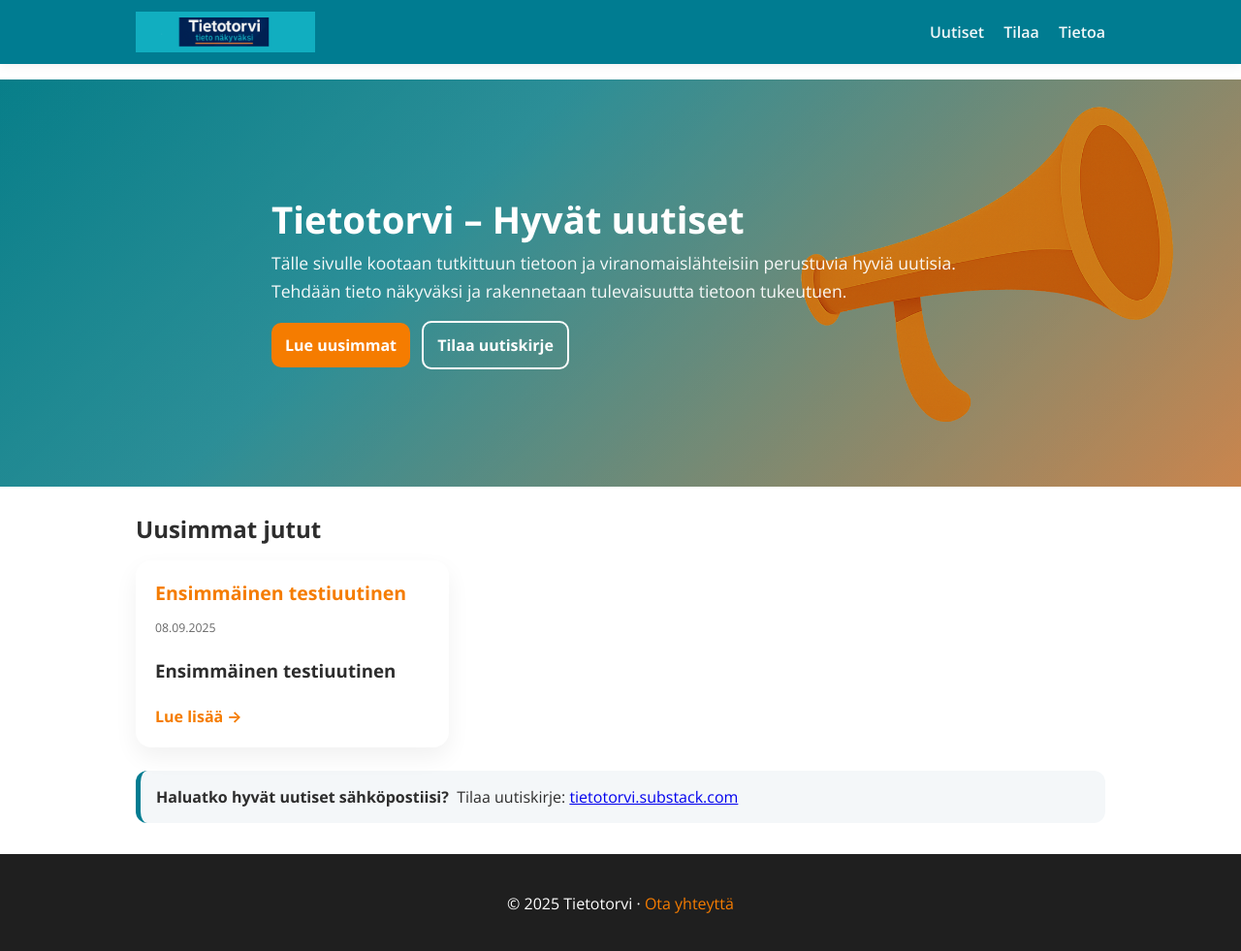
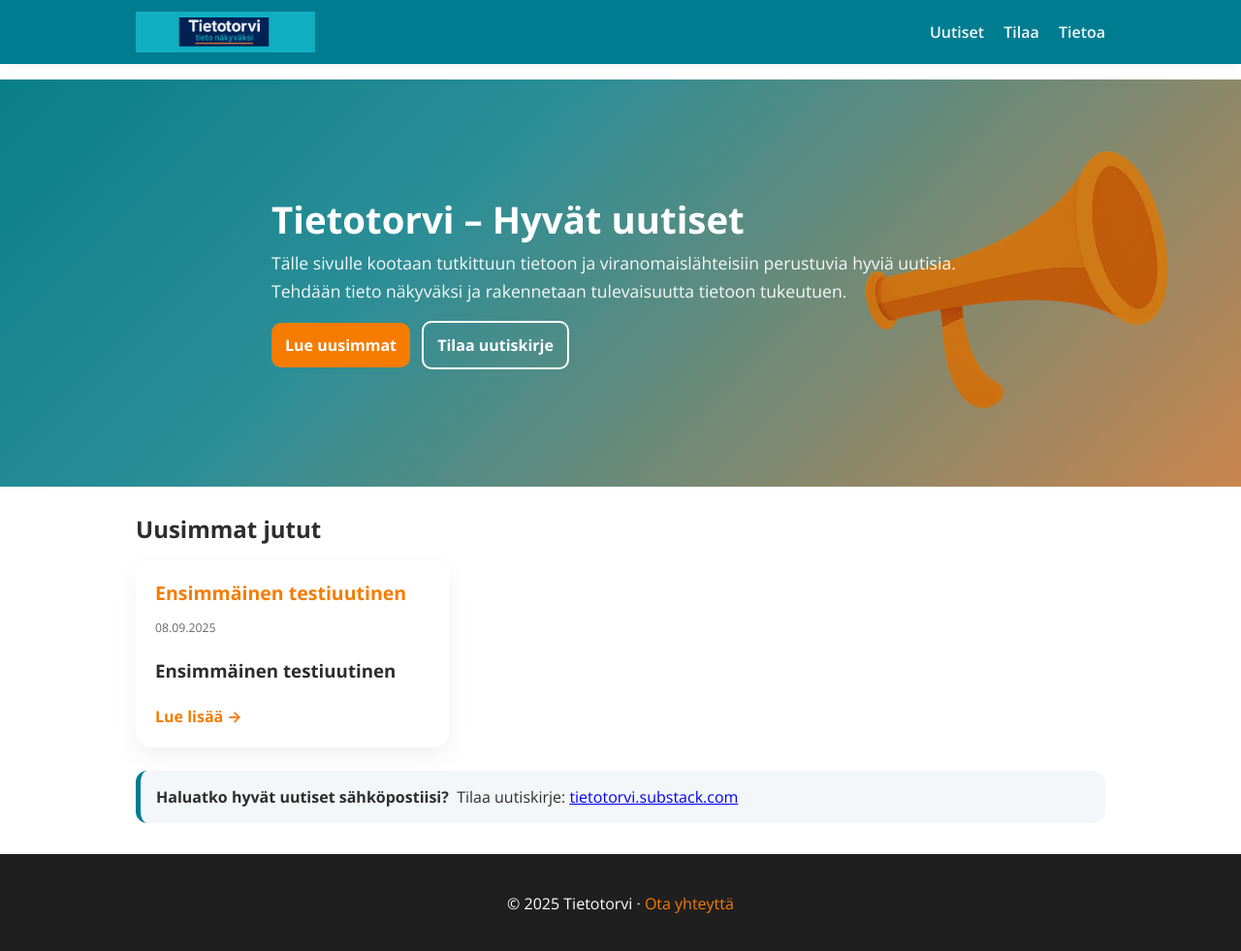
Before and after one commit to JarkkoKV/tietotorvi-site, a Jekyll site: the page built from index.md, in a window 1280 px wide and 984 px high. Shown: the top 981 px of the window at 97% size. Built offline with Jekyll 4.4.1, drawn with Linux system fonts in a browser that asks for light colours.

Commit message:
ui: pienennä ja laske torvi alemmaksi herossa

```diff
--- a/assets/style.css
+++ b/assets/style.css
@@ -126,9 +126,8 @@ html,body{
     url('/assets/img/torvi-hero.png'),
     linear-gradient(135deg, #0aa2b0 0%, #37b3be 35%, #f6a25e 100%);
   background-repeat: no-repeat, no-repeat, no-repeat;
-  /* nosta ja pienennä torvea */
-  background-position: center center, right 4% top 30%, center center;
-  background-size: cover, min(36vw, 440px) auto, cover;
+  background-position: center center, right 5% top 48%, center center;
+  background-size: cover, min(28vw, 380px) auto, cover;
 }
 
 /* Mobiilissa torvi pois, vahvempi overlay */
```
